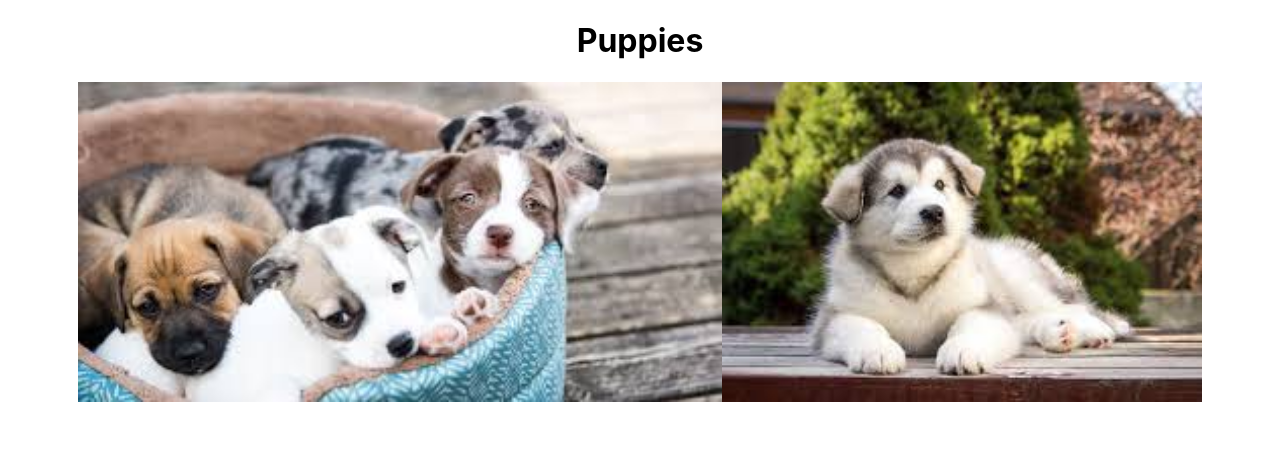
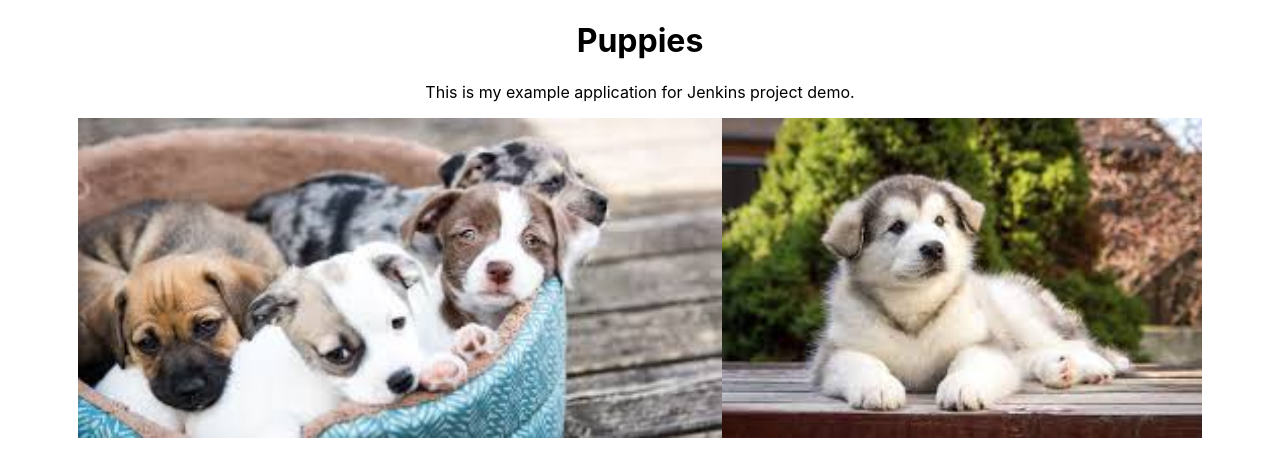
Before and after one commit to rafluchik/photoalbum, a React (Create React App) app: page / in a window 1280 px wide. Shown: the top 476 px of the page. Built offline with nearby package versions, Linux system fonts and the light colour scheme.

Commit message:
Added some text

```diff
--- a/src/App.js
+++ b/src/App.js
@@ -6,6 +6,7 @@ function App() {
   return (
     <div className="App">
         <h1>Puppies</h1>
+        <p>This is my example application for Jenkins project demo.</p>
         <img src={dog1} className="App-logo" alt="logo" />
         <img src={dog2} className="App-logo" alt="logo" />
 
```
